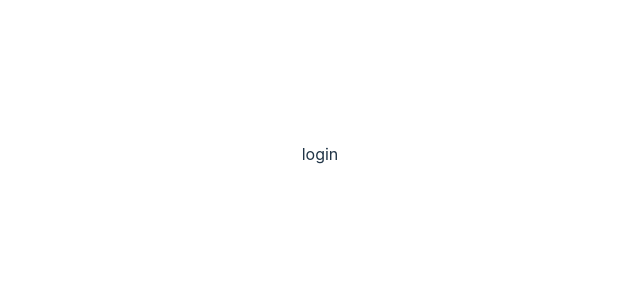
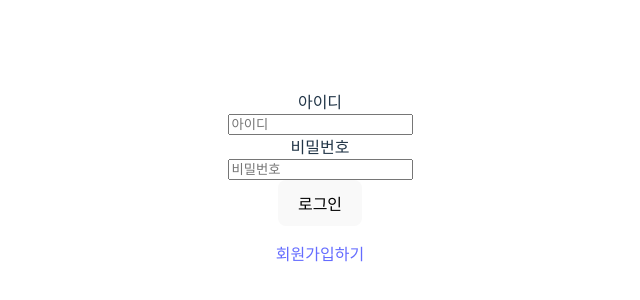
Before and after one commit to 4th-COKATHON/TEAM2-Client, a React (Vite) app: page /login in a window 1280 px wide. Shown: the part 246-546 px from the top of the page, without its empty margins (320-960 px from the left). Built offline with nearby package versions, Linux system fonts and the light colour scheme.

Commit message:
feat: 로그인 구조 잡기

```diff
--- a/src/pages/Login.jsx
+++ b/src/pages/Login.jsx
@@ -1,7 +1,52 @@
-import React from 'react';
+import React, { useState } from 'react';
+import { Link } from 'react-router-dom';
+import styled from 'styled-components';
+
+const Container = styled.div`
+  display: flex;
+  flex-direction: column;
+  align-items: center;
+  justify-content: center;
+  height: 100vh;
+`;
+
 
 const Login = () => {
-  return <div>login</div>;
+  const [id, setId] = useState("");
+  const [password, setPassword] = useState("");
+
+  const handleLogin = async (event) => {
+    event.preventDefault();
+
+    // 로그인 처리 로직
+
+    console.log("로그인 버튼 클릭");
+  }
+
+  return (
+    <Container>
+      <label htmlFor="id">아이디</label>
+      <input
+        type="text"
+        id="id"
+        placeholder="아이디"
+        value={id}
+        onChange={(e) => setId(e.target.value)}
+       />
+      <label htmlFor="password">비밀번호</label>
+      <input
+        type="password"
+        id="password"
+        placeholder="비밀번호"
+        value={password}
+        onChange={(e) => setPassword(e.target.value)}
+      />
+      <button onClick={handleLogin}>로그인</button>
+      <p className="signup-link">
+        <Link to="/signup">회원가입하기</Link>
+      </p>
+    </Container>
+  );
 };
 
 export default Login;
```
